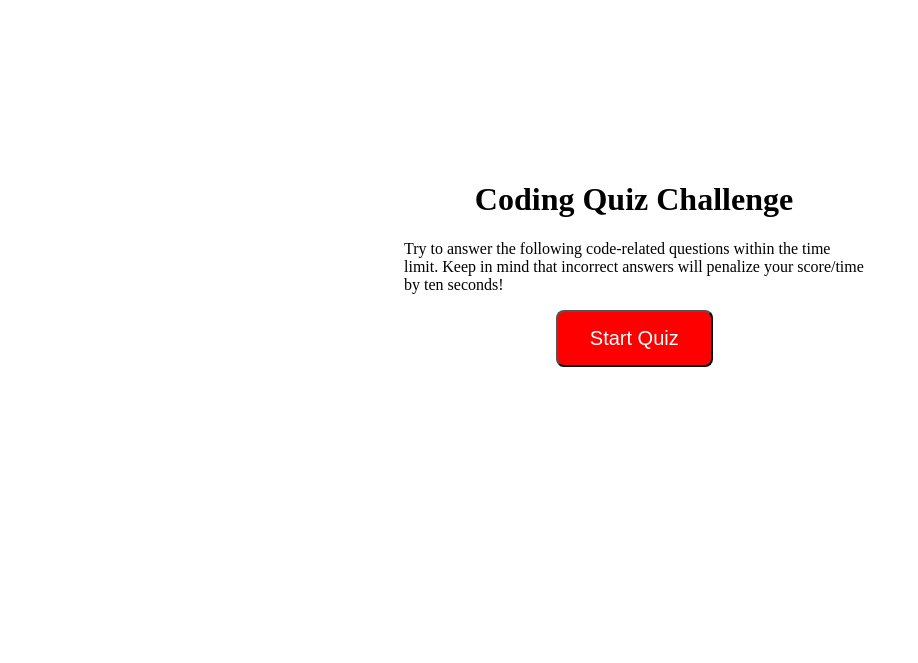
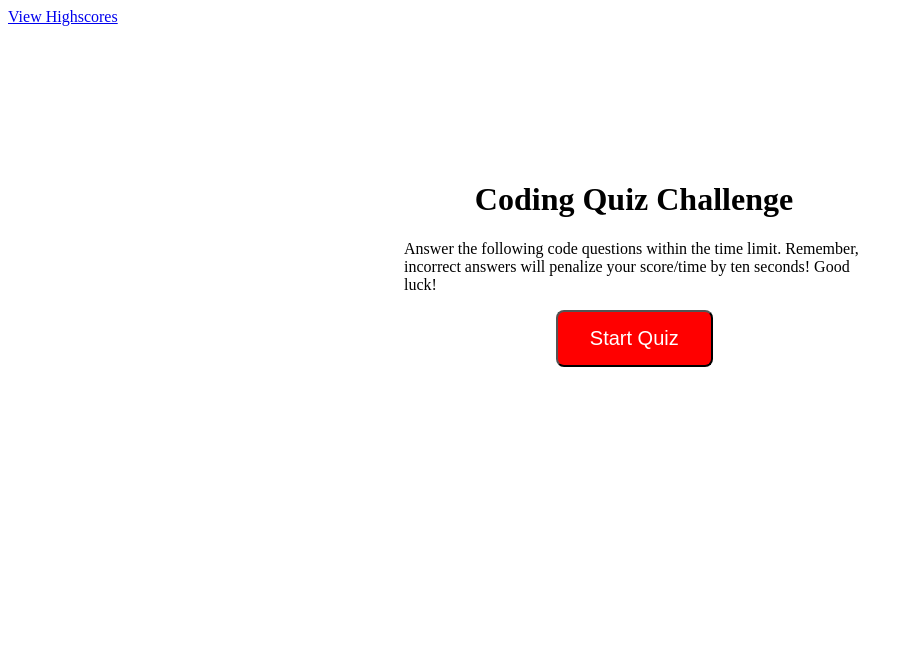
Before and after one commit to Sawyer0/codequiz, a plain HTML site: page index.html in a window 1280 px wide. Shown: the whole page, without its empty margins (0-918 px from the left). Drawn offline with Linux system fonts and the light colour scheme.

Commit message:
Just added highscore link into hml

```diff
--- a/index.html
+++ b/index.html
@@ -9,13 +9,16 @@
 </head>
 
 <body>
+    <a href="HighScores.html">View Highscores</a>
     <div id="wrapper">
         <div id="currentTime"></div>
         <div id="questionsDiv">
             <h1>Coding Quiz Challenge</h1>
-            <p>Try to answer the following code-related questions within the time limit. Keep in mind that incorrect
+            <p>Answer the following code questions within the time limit. Remember, incorrect
                 answers
-                will penalize your score/time by ten seconds!</p>
+                will penalize your score/time by ten seconds!
+                Good luck!
+            </p>
             <ul id="choicesUl"></ul>
             <button id="startTime">Start Quiz</button>
         </div>
```
